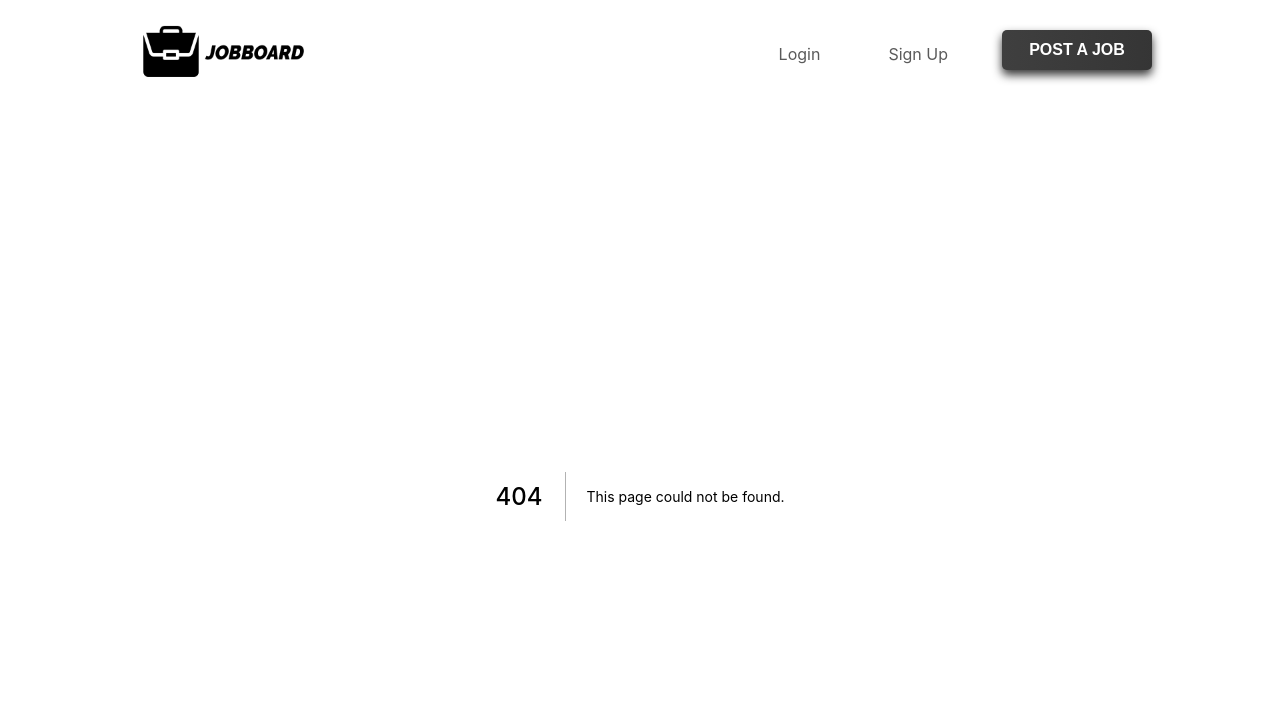
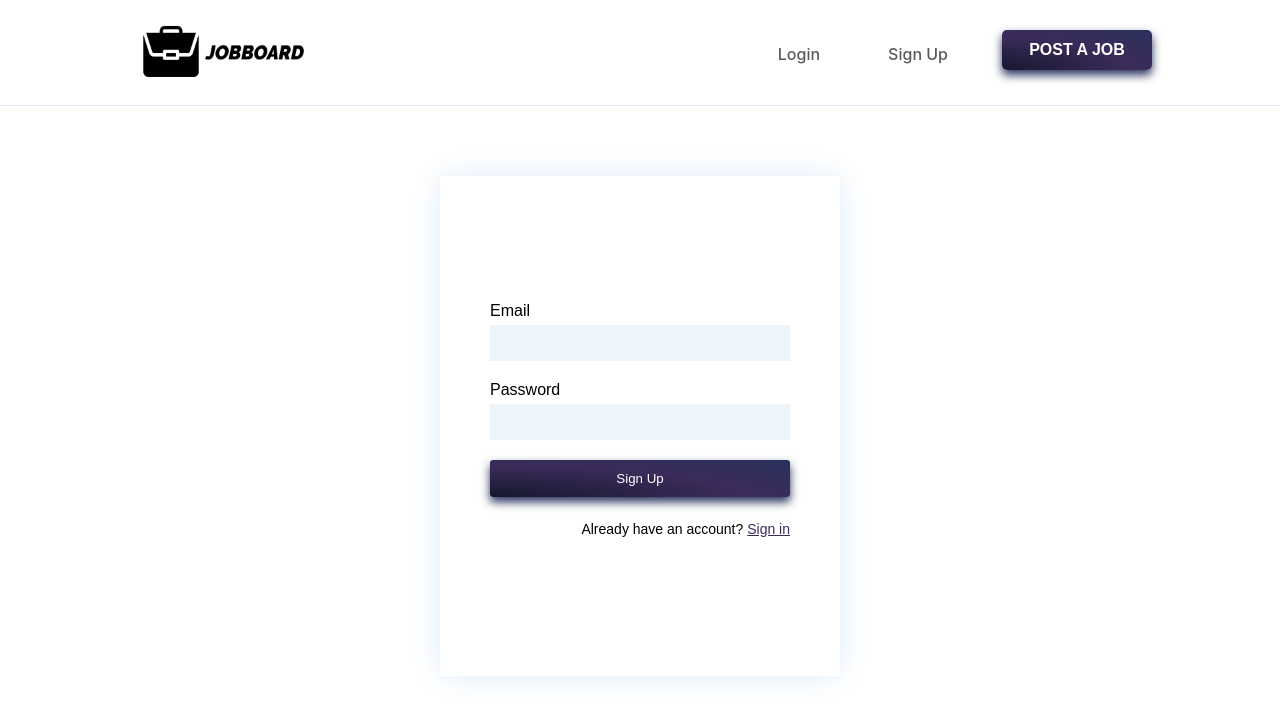
Before and after one commit to msaaddev/jobboard, a Next.js app: page /signup in a window 1280 px wide. Before the commit this address had no page. Shown: the top 718 px of the page. Built offline with nearby package versions, Linux system fonts and the light colour scheme; no server answers.

Commit message:
📦 NEW: sign up page

```diff
--- a/components/common/Nav.js
+++ b/components/common/Nav.js
@@ -7,26 +7,34 @@ const Nav = () => {
 		<div className={styles.container}>
 			<div className={styles.main_container}>
 				<div className={styles.img_container}>
+					<Link href="/">
+						<a>
 							<Image
 								src="/logo.png"
 								alt="jobboard"
 								width={200}
 								height={70}
 							/>
+						</a>
+					</Link>
 				</div>
 				<div className={styles.links_container}>
 					<div className={styles.links}>
-						<Link href="/">
+						<Link href="/login">
 							<a>Login</a>
 						</Link>
 					</div>
 					<div className={styles.links}>
-						<Link href="/">
+						<Link href="/signup">
 							<a>Sign Up</a>
 						</Link>
 					</div>
 					<div>
+						<Link href="/hire">
+							<a>
 								<button>Post a Job</button>
+							</a>
+						</Link>
 					</div>
 				</div>
 			</div>
--- a/package.json
+++ b/package.json
@@ -9,6 +9,7 @@
 		"format": "prettier --write \"./**/*.{js,json}\""
 	},
 	"dependencies": {
+		"firebase": "^8.7.1",
 		"next": "11.0.0",
 		"next-pwa": "^5.2.21",
 		"react": "17.0.2",
--- /dev/null
+++ b/pages/signup.js
@@ -0,0 +1,153 @@
+import { useState, useEffect } from 'react';
+import Link from 'next/link';
+import fire from '../utils/firebase';
+import styles from '../styles/authentication.module.css';
+
+const SignUp = () => {
+	const [user, setUser] = useState('');
+	const [email, setEmail] = useState('');
+	const [password, setPassword] = useState('');
+	const [emailErr, setEmailErr] = useState('');
+	const [passwordErr, setPasswordErr] = useState('');
+	const [hasAccount, setHasAccount] = useState(false);
+
+	/**
+	 *
+	 *
+	 * reset values ofo inputs to empty string
+	 */
+	const clearInput = () => {
+		setEmail('');
+		setPassword('');
+	};
+
+	/**
+	 *
+	 *
+	 * reset values of errors to empty string
+	 */
+	const clearErrs = () => {
+		setEmailErr('');
+		setPasswordErr('');
+	};
+
+	/**
+	 *
+	 *
+	 * logs in the systems
+	 */
+	const handleLogin = async () => {
+		clearErrs();
+		try {
+			const { signInWithEmailAndPassword } = fire.auth();
+
+			await signInWithEmailAndPassword(email, password);
+		} catch (err) {
+			const { code, msg } = err;
+
+			if (
+				code === 'auth/invalid-email' ||
+				code === 'auth/user-disabled' ||
+				code === 'auth/user-not-found'
+			) {
+				setEmailErr(msg);
+			}
+
+			if (code === 'auth/wrong-password') {
+				setPasswordErr(msg);
+			}
+		}
+	};
+
+	/**
+	 *
+	 *
+	 * sign up a new user
+	 */
+	const handleSignUp = async () => {
+		clearErrs();
+		try {
+			const { createUserWithEmailAndPassword } = fire.auth();
+
+			await createUserWithEmailAndPassword(email, password);
+		} catch (err) {
+			const { code, msg } = err;
+
+			if (
+				code === 'auth/email-already-in-use' ||
+				code === 'auth/invalid-email'
+			) {
+				setEmailErr(msg);
+			}
+
+			if (code === 'auth/weak-password') {
+				setPasswordErr(msg);
+			}
+		}
+	};
+
+	/**
+	 *
+	 *
+	 * log out user from the system
+	 */
+	const handleLogout = () => {
+		fire.auth().signOut();
+	};
+
+	/**
+	 *
+	 *
+	 * checks where the user is logged in or not
+	 */
+	const authListener = () => {
+		fire.auth().onAuthStateChanged((user) => {
+			if (user) {
+				clearInput();
+				setUser(user);
+			} else {
+				setUser('');
+			}
+		});
+	};
+
+	useEffect(() => {
+		authListener();
+	}, []);
+
+	return (
+		<div className={styles.container}>
+			<div className={styles.subcontainer}>
+				<div className={styles.email}>
+					<label htmlFor="email" className={styles.label}>
+						Email
+					</label>
+					<input type="email" className={styles.input} />
+					{emailErr !== '' && <p className={styles.err}></p>}
+				</div>
+				<div className={styles.password}>
+					<label htmlFor="password" className={styles.label}>
+						Password
+					</label>
+					<input type="password" className={styles.input} />
+					{passwordErr !== '' && <p className={styles.err}></p>}
+				</div>
+				<div className={styles.signup}>
+					<button>Sign Up</button>
+				</div>
+				<div className={styles.msg}>
+					<p>
+						Already have an account?{' '}
+						<span>
+							<Link href="/login">
+								<a>Sign in</a>
+							</Link>
+						</span>
+					</p>
+				</div>
+			</div>
+		</div>
+	);
+};
+
+export default SignUp;
--- /dev/null
+++ b/styles/authentication.module.css
@@ -0,0 +1,87 @@
+/* styles */
+
+.container {
+	display: flex;
+	justify-content: center;
+}
+
+.subcontainer {
+	display: flex;
+	flex-direction: column;
+	justify-content: center;
+	align-items: center;
+	margin-top: 70px;
+	width: 400px;
+	height: 500px;
+	box-shadow: 0 0px 30px #e1edf8;
+}
+
+.email,
+.password {
+	display: flex;
+	flex-direction: column;
+	width: 300px;
+	font-family: 'Raleway', sans-serif;
+	margin-bottom: 20px;
+}
+
+.label {
+	padding-bottom: 5px;
+	font-weight: 500;
+}
+
+.input {
+	width: 100%;
+	border: none;
+	outline: none;
+	font-size: 19px;
+	padding: 10px;
+	background: rgba(225, 237, 248, 0.6);
+	letter-spacing: 1px;
+	font-weight: 200;
+	font-size: 14px;
+}
+
+.signup button {
+	outline: none;
+	border: none;
+	font-weight: 500;
+	font-family: 'Raleway', sans-serif;
+	width: 300px;
+	padding: 11px 0;
+	cursor: pointer;
+	color: #ffffff;
+	border-radius: 3px;
+	background: radial-gradient(
+		ellipse at left bottom,
+		rgba(22, 24, 47, 1) 0%,
+		rgba(38, 20, 72, 0.9) 59%,
+		rgba(17, 27, 75, 0.9) 100%
+	);
+	box-shadow: 0 5px 10px  rgba(17, 27, 75, 0.9);
+	transition: 0.5s all;
+}
+
+.signup button:hover {
+	box-shadow: 0 0px 10px  rgba(17, 27, 75, 0.9);
+}
+
+.msg {
+	width: 300px;
+	margin-top: 10px;
+	display: flex;
+	justify-content: flex-end;
+	font-family: 'Raleway', sans-serif;
+	font-size: 14px;
+	font-weight: 500;
+}
+
+.msg p span {
+	color: rgba(38, 20, 72, 0.9);
+	text-decoration: underline;
+	cursor: pointer;
+}
+
+.err {
+	color: red;
+}
--- /dev/null
+++ b/styles/hire.module.css
@@ -0,0 +1,6 @@
+/* styles */
+
+.container {
+	display: flex;
+	justify-content: center;
+}
--- a/styles/nav.module.css
+++ b/styles/nav.module.css
@@ -1,7 +1,8 @@
 /* styles */
 
 .container {
-	height: 80px;
+	height: 90px;
+	border-bottom: solid 1px #e1edf8;
 }
 
 .main_container {
@@ -27,14 +28,19 @@
     border: none;
     border-radius: 5px;
     transition: 0.5s;
-    box-shadow: 0 5px 10px #363636;
     background-size: 200% auto;
     color: #ffffff;
-    background-image: linear-gradient(to right, #3f3f3f 0%, #353535 51%, #000000 100%);
+    background: radial-gradient(
+		ellipse at left bottom,
+		rgba(22, 24, 47, 1) 0%,
+		rgba(38, 20, 72, 0.9) 59%,
+		rgba(17, 27, 75, 0.9) 100%
+	);
+	box-shadow: 0 5px 10px  rgba(17, 27, 75, 0.9);
 }
 
 .links_container button:hover {
-    box-shadow: 0 0 10px #3a3a3a;
+    box-shadow: 0 0px 10px  rgba(17, 27, 75, 0.9);
     color: #ffffff;
     background-position: right center;
     cursor: pointer;
@@ -42,6 +48,7 @@
 
 .links {
 	color: #5a5a5a;
+    font-weight: 500;
 	transition: 0.5s all;
 	padding: 6px;
 }
--- /dev/null
+++ b/utils/firebase.js
@@ -0,0 +1,20 @@
+import firebase from 'firebase';
+
+var firebaseConfig = {
+	apiKey: `${process.env.NEXT_PUBLIC_Firebase_API_Key}`,
+	authDomain: `${process.env.NEXT_PUBLIC_Auth_Domain}`,
+	projectId: `${process.env.NEXT_PUBLIC_Project_Id}`,
+	storageBucket: `${process.env.NEXT_PUBLIC_Storage_Bucket}`,
+	messagingSenderId: `${process.env.NEXT_PUBLIC_Message_Sender_Id}`,
+	appId: `${process.env.NEXT_PUBLIC_App_Id}`
+};
+
+let fire;
+
+if (!firebase.apps.length) {
+	fire = firebase.initializeApp(firebaseConfig);
+} else {
+	fire = firebase.app();
+}
+
+export default fire;
```
Also changed, not shown: data/jobs.json (+14 -0 lines), pages/hire.js (added, +11 -0 lines), pages/index.js (+0 -10 lines), 2 other files (tests, documents, lock files or other folders). Lines whose indentation alone changed are shown as unchanged.
